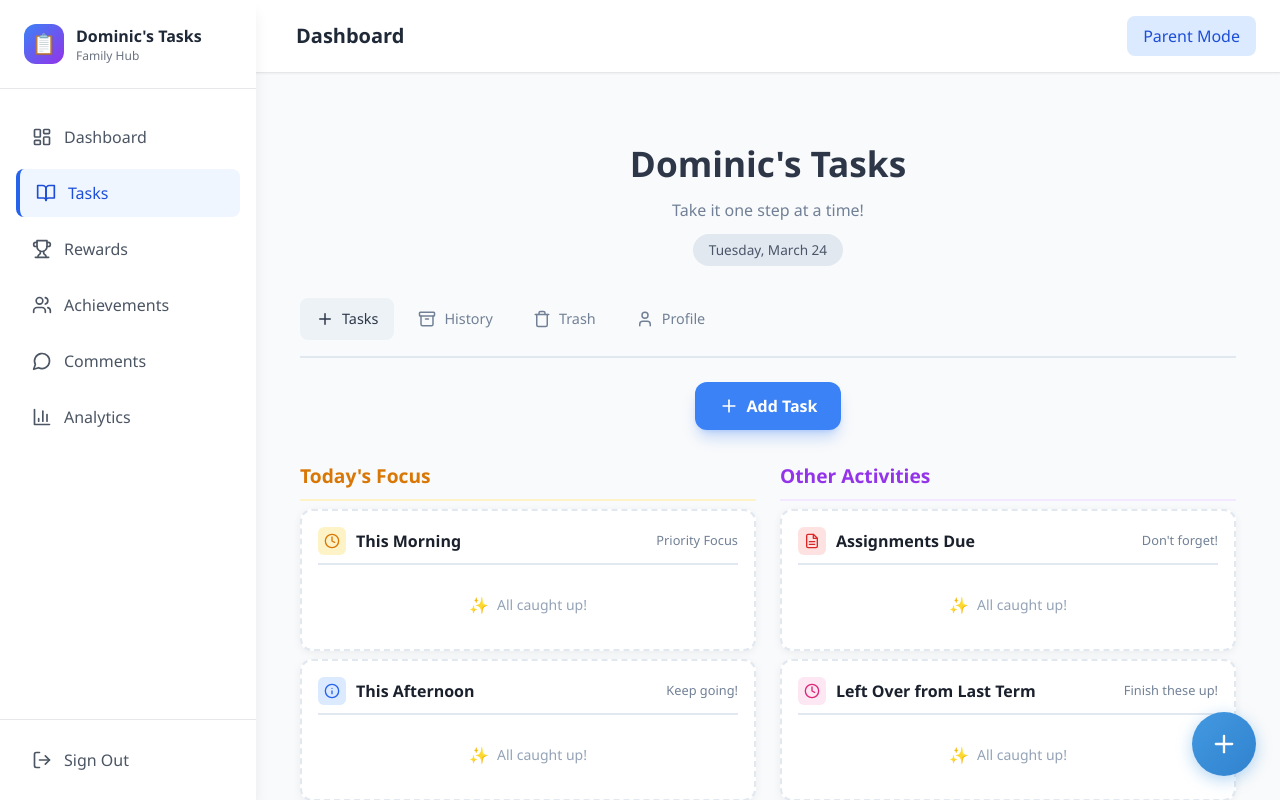
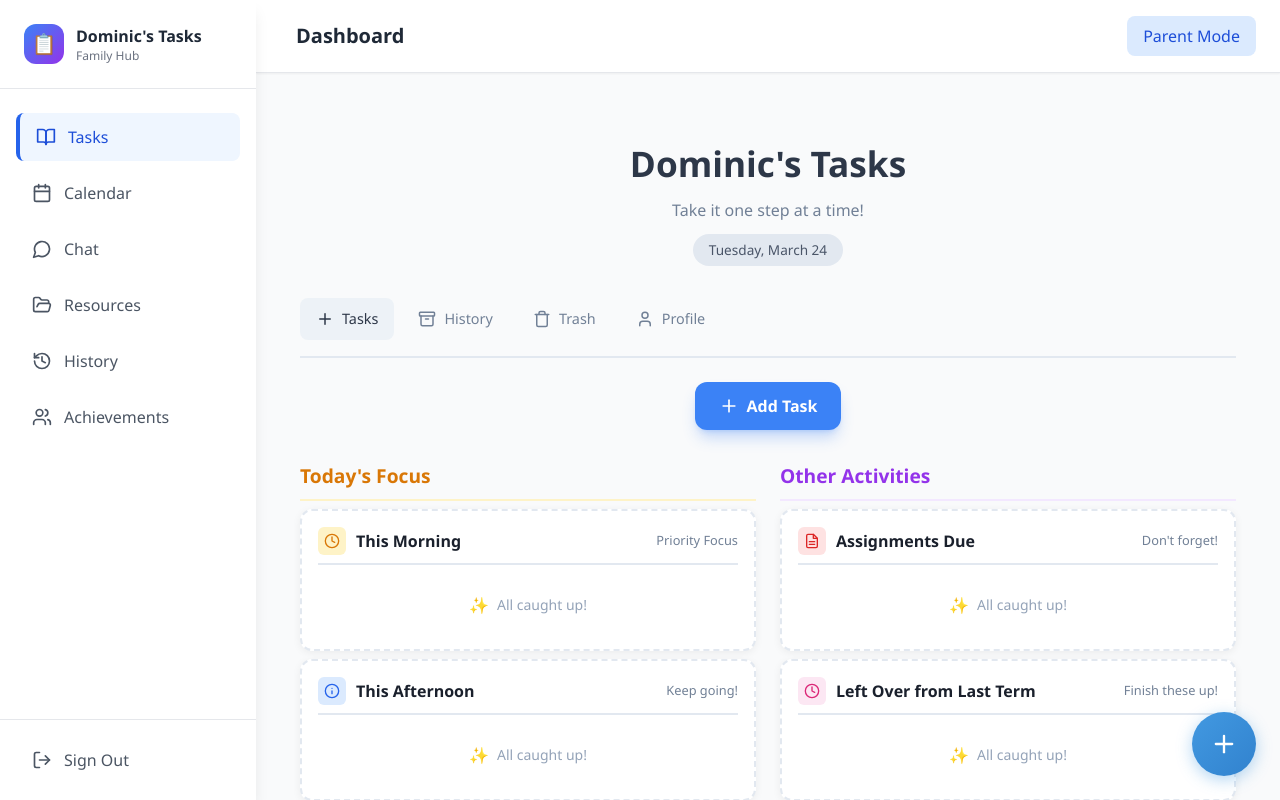
Before and after one commit to avidtech6/Dominics-Tasks-V2, a React (Vite) app: page /tasks in a window 1280 px wide. Built offline with nearby package versions, Linux system fonts and the light colour scheme.

Commit message:
Autofix: resolved all runtime errors and verified full UI flow

```diff
--- a/src/components/Layout.tsx
+++ b/src/components/Layout.tsx
@@ -17,6 +17,8 @@ import {
   Settings,
   ArrowRight,
   Users,
+  MessageSquare,
+  History,
 } from 'lucide-react';
 import {
   isParentUser,
@@ -363,19 +365,19 @@ const Layout: React.FC<LayoutProps> = ({ children }) => {
 
   // Navigation items based on user role and mode
   const navItems = [
-    { to: '/dashboard', icon: LayoutDashboard, label: 'Dashboard' },
     { to: '/tasks', icon: BookOpen, label: 'Tasks' },
-    { to: '/rewards', icon: Trophy, label: 'Rewards' },
+    { to: '/calendar', icon: Calendar, label: 'Calendar' },
+    { to: '/chat', icon: MessageCircle, label: 'Chat' },
+    { to: '/resources', icon: FolderOpen, label: 'Resources' },
+    { to: '/history', icon: History, label: 'History' },
     { to: '/achievements', icon: Users, label: 'Achievements' },
-    { to: '/comments', icon: MessageCircle, label: 'Comments' },
-    { to: '/analytics', icon: BarChart3, label: 'Analytics' },
   ];
 
   // Additional items for parent mode
   const parentNavItems = [
-    { to: '/family-setup', icon: Users, label: 'Family Setup' },
-    { to: '/parent-dashboard', icon: LayoutDashboard, label: 'Parent Dashboard' },
-    { to: '/settings', icon: Settings, label: 'Settings' },
+    { to: '/parent-chat', icon: MessageCircle, label: 'Parent Chat' },
+    { to: '/admin', icon: LayoutDashboard, label: 'Parent Dashboard' },
+    { to: '/task-comment/:taskId', icon: MessageSquare, label: 'Task Comments' },
   ];
 
   const allNavItems = isParentMode ? [...navItems, ...parentNavItems] : navItems;
--- a/src/pages/Tasks.tsx
+++ b/src/pages/Tasks.tsx
@@ -219,9 +219,17 @@ const Tasks: React.FC = () => {
   const todayTasks = allTasks.filter((t) => t.status === 'today' || t.status === 'done');
   const todoTasks = allTasks.filter((t) => t.status === 'todo' || t.status === 'done');
 
-  // Active tasks (not done)
+  // Active tasks (not done) - include both 'today' and 'todo' status for morning/afternoon sections
   const morningTasks = todayTasks.filter((t) => t.section === 'morning');
   const afternoonTasks = todayTasks.filter((t) => t.section === 'afternoon');
+
+  // Also include todo tasks in morning/afternoon sections
+  const morningTodoTasks = allTasks.filter((t) => t.section === 'morning' && t.status === 'todo');
+  const afternoonTodoTasks = allTasks.filter((t) => t.section === 'afternoon' && t.status === 'todo');
+
+  // Combine today and todo tasks for morning/afternoon sections
+  const combinedMorningTasks = [...morningTasks, ...morningTodoTasks];
+  const combinedAfternoonTasks = [...afternoonTasks, ...afternoonTodoTasks];
 
   // NEW: Catch Up section - tasks that need to be shored up from yesterday or before
   const catchUpTasks = allTasks.filter((t) =>
@@ -740,7 +748,7 @@ const Tasks: React.FC = () => {
                 subtitle="Priority Focus"
                 icon={getSectionIcon('morning')}
                 iconClass="section-icon-morning"
-                tasks={morningTasks}
+                tasks={combinedMorningTasks}
                 showWhenEmpty={true}
               />
 
@@ -749,7 +757,7 @@ const Tasks: React.FC = () => {
                 subtitle="Keep going!"
                 icon={getSectionIcon('afternoon')}
                 iconClass="section-icon-afternoon"
-                tasks={afternoonTasks}
+                tasks={combinedAfternoonTasks}
                 showWhenEmpty={true}
               />
 
```
